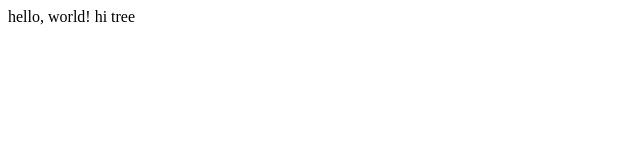
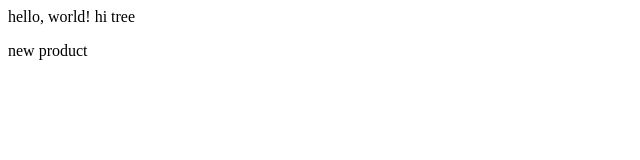
Before and after one commit to vproninweb/Firts-HTML, a plain HTML site: page index.html in a window 1280 px wide. Shown: the full height of the page, 0-640 px from the left. Drawn offline with Linux system fonts and the light colour scheme.

Commit message:
Добавление абзаца

```diff
--- a/index.html
+++ b/index.html
@@ -5,5 +5,6 @@
 hello, world!
 hi
 tree
+<p>new product</p>
 </body>
 </html>
```
